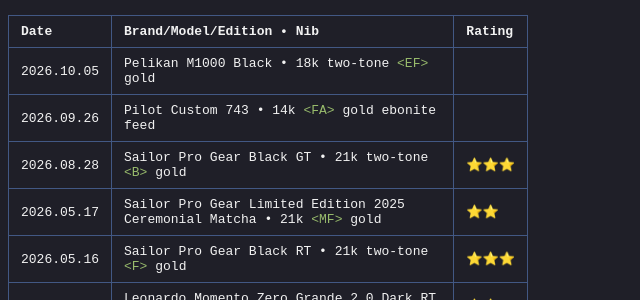
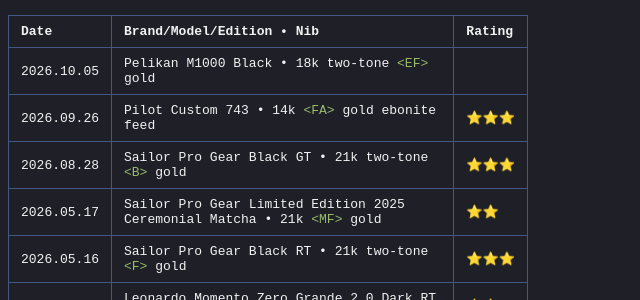
Before and after one commit to s-estay/s-estay.github.io, a Jekyll site: the page built from _posts/2025-12-11-fp-collection.md, in a window 1280 px wide. Shown: the part 149-449 px from the top of the page, without its empty margins (0-640 px from the left). Built offline with Jekyll 4.4.1, drawn with Linux system fonts in a browser that asks for light colours.

Commit message:
PC743 FA rating

```diff
--- a/_posts/2025-12-11-fp-collection.md
+++ b/_posts/2025-12-11-fp-collection.md
@@ -11,7 +11,7 @@
 | Date | Brand/Model/Edition • Nib | Rating |
 | --- | --- | --- |
 | 2026.10.05 | Pelikan M1000 Black • 18k two-tone `<EF>` gold | |
-| 2026.09.26 | Pilot Custom 743 • 14k `<FA>` gold ebonite feed | |
+| 2026.09.26 | Pilot Custom 743 • 14k `<FA>` gold ebonite feed | ⭐️⭐️⭐️ |
 | 2026.08.28 | Sailor Pro Gear Black GT • 21k two-tone `<B>` gold | ⭐️⭐️⭐️ |
 | 2026.05.17 | Sailor Pro Gear Limited Edition 2025 Ceremonial Matcha • 21k `<MF>` gold | ⭐️⭐️ |
 | 2026.05.16 | Sailor Pro Gear Black RT • 21k two-tone `<F>` gold | ⭐️⭐️⭐️ |
```
